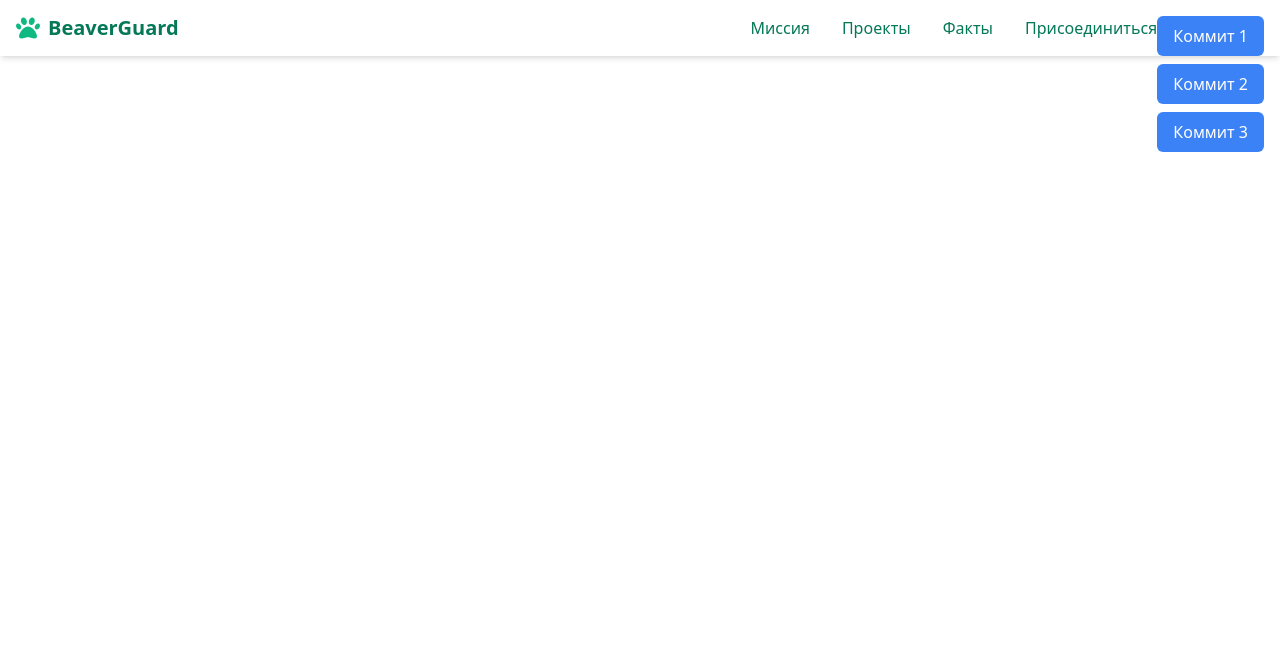
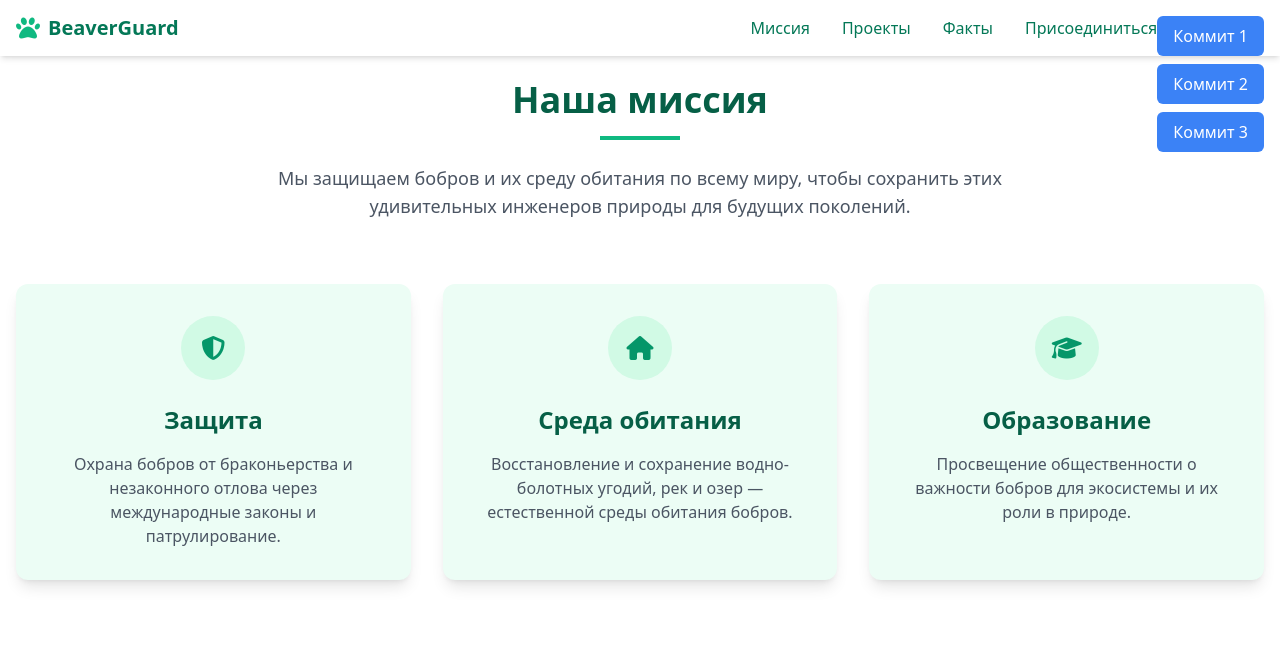
Before and after one commit to ikonvb/beaver-def, a plain HTML site: page index.html in a window 1280 px wide. Drawn offline with nearby package versions, Linux system fonts and the light colour scheme.

Commit message:
start mission-block

```diff
--- a/index.html
+++ b/index.html
@@ -191,5 +191,84 @@
   </div>
 </header>
 
+
+
+<!-- Mission Section -->
+<section id="mission" class="py-20 bg-white">
+  <div class="container mx-auto px-4">
+    <div class="text-center mb-16">
+      <h2
+          class="text-3xl md:text-4xl font-bold text-emerald-800 mb-4"
+      >
+        Наша миссия
+      </h2>
+      <div class="w-20 h-1 bg-emerald-500 mx-auto mb-6"></div>
+      <p class="text-lg text-gray-600 max-w-3xl mx-auto">
+        Мы защищаем бобров и их среду обитания по всему миру, чтобы сохранить
+        этих удивительных инженеров природы для будущих поколений.
+      </p>
+    </div>
+
+    <div class="grid grid-cols-1 md:grid-cols-3 gap-8">
+      <div
+          class="bg-emerald-50 rounded-xl p-8 shadow-lg hover:shadow-xl transition duration-300"
+      >
+        <div
+            class="bg-emerald-100 w-16 h-16 rounded-full flex items-center justify-center mb-6 mx-auto"
+        >
+          <i class="fas fa-shield-alt text-2xl text-emerald-600"></i>
+        </div>
+        <h3
+            class="text-2xl font-bold text-emerald-800 mb-4 text-center"
+        >
+          Защита
+        </h3>
+        <p class="text-gray-600 text-center">
+          Охрана бобров от браконьерства и незаконного отлова через
+          международные законы и патрулирование.
+        </p>
+      </div>
+
+      <div
+          class="bg-emerald-50 rounded-xl p-8 shadow-lg hover:shadow-xl transition duration-300"
+      >
+        <div
+            class="bg-emerald-100 w-16 h-16 rounded-full flex items-center justify-center mb-6 mx-auto"
+        >
+          <i class="fas fa-home text-2xl text-emerald-600"></i>
+        </div>
+        <h3
+            class="text-2xl font-bold text-emerald-800 mb-4 text-center"
+        >
+          Среда обитания
+        </h3>
+        <p class="text-gray-600 text-center">
+          Восстановление и сохранение водно-болотных угодий, рек и озер —
+          естественной среды обитания бобров.
+        </p>
+      </div>
+
+      <div
+          class="bg-emerald-50 rounded-xl p-8 shadow-lg hover:shadow-xl transition duration-300"
+      >
+        <div
+            class="bg-emerald-100 w-16 h-16 rounded-full flex items-center justify-center mb-6 mx-auto"
+        >
+          <i class="fas fa-graduation-cap text-2xl text-emerald-600"></i>
+        </div>
+        <h3
+            class="text-2xl font-bold text-emerald-800 mb-4 text-center"
+        >
+          Образование
+        </h3>
+        <p class="text-gray-600 text-center">
+          Просвещение общественности о важности бобров для экосистемы и
+          их роли в природе.
+        </p>
+      </div>
+    </div>
+  </div>
+</section>
+
 </body>
 </html>
```
